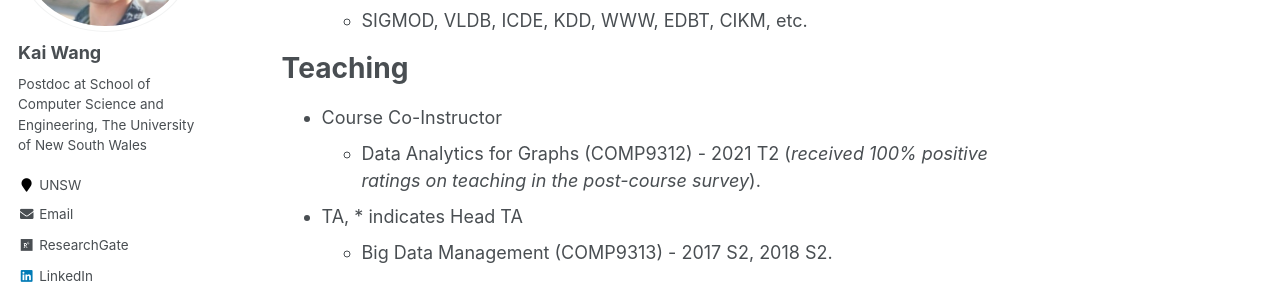
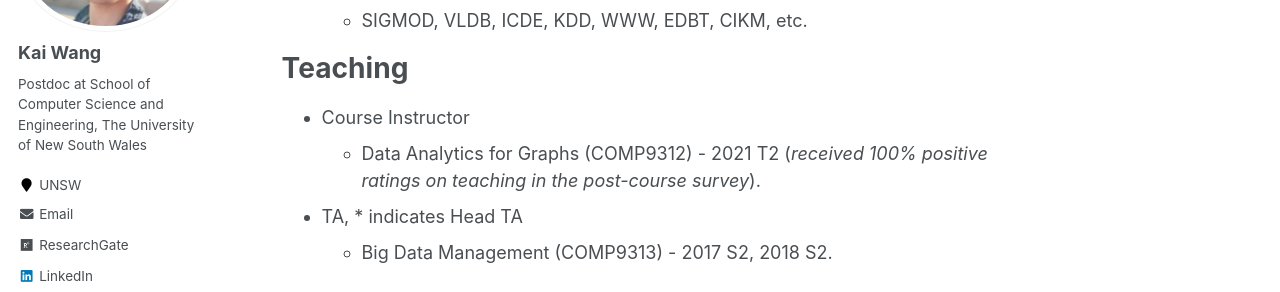
Before and after one commit to cs-kaiwang/cs-kaiwang.github.io, a Jekyll site: the page built from _pages/about.md, in a window 1280 px wide and 900 px high, scrolled down 2830 px. Shown: the part 153-445 px from the top of the window. Built offline with Jekyll 4.4.1, drawn with Linux system fonts in a browser that asks for light colours.

```diff
--- a/_pages/about.md
+++ b/_pages/about.md
@@ -61,7 +61,7 @@ Academic Services
 
 Teaching
 ======
-- Course Co-Instructor
+- Course Instructor
   - Data Analytics for Graphs  (COMP9312) -  2021 T2 (*received 100% positive ratings on teaching in the post-course survey*).
 
 - TA, * indicates Head TA
```
